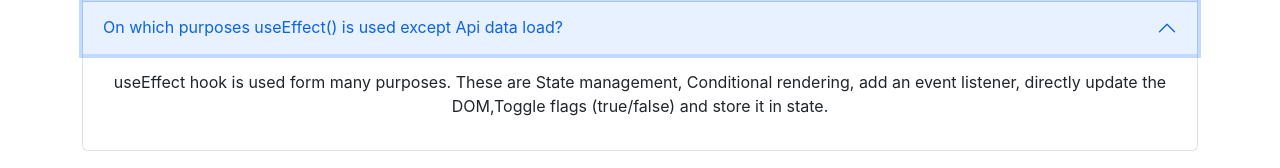
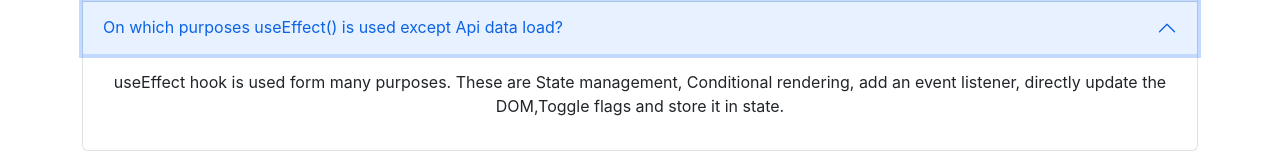
Before and after one commit to meraj2085/Power-Gym, a React (Create React App) app: page / in a window 1280 px wide. Both pictures are taken after a click on the button "On which purposes useEffect() is used except Api data load?". Shown: the part 1121-1289 px from the top of the page. Built offline with nearby package versions, Linux system fonts and the light colour scheme.

Commit message:
removing text

```diff
--- a/src/components/Blogs/Blogs.js
+++ b/src/components/Blogs/Blogs.js
@@ -101,7 +101,7 @@ const Blogs = () => {
               <p>
                 useEffect hook is used form many purposes. These are State
                 management, Conditional rendering, add an event listener,
-                directly update the DOM,Toggle flags (true/false) and store it
+                directly update the DOM,Toggle flags and store it
                 in state.
               </p>
             </div>
```
